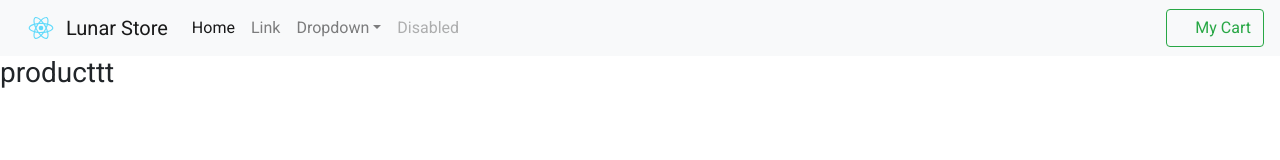
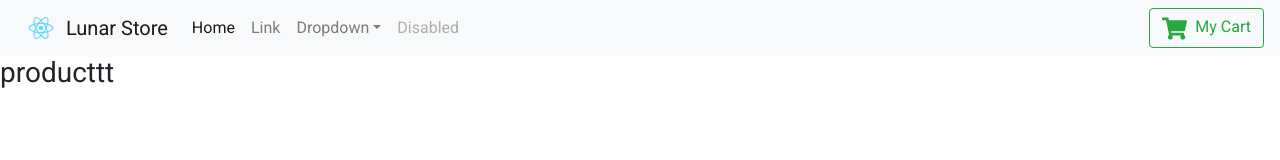
Before and after one commit to joshuaanrico/Lunar-Store, a React (Create React App) app in the folder lunar-store/: page / in a window 1280 px wide. Shown: the top 160 px of the page. Built offline with nearby package versions, Linux system fonts and the light colour scheme.

Commit message:
Fix Icons

```diff
--- a/lunar-store/package.json
+++ b/lunar-store/package.json
@@ -3,6 +3,8 @@
   "version": "0.1.0",
   "private": true,
   "dependencies": {
+    "@fortawesome/free-solid-svg-icons": "^5.13.0",
+    "@fortawesome/react-fontawesome": "^0.1.9",
     "@testing-library/jest-dom": "^4.2.4",
     "@testing-library/react": "^9.5.0",
     "@testing-library/user-event": "^7.2.1",
@@ -11,6 +13,7 @@
     "react": "^16.13.1",
     "react-bootstrap": "^1.0.1",
     "react-dom": "^16.13.1",
+    "react-icons": "^3.10.0",
     "react-router-dom": "^5.2.0",
     "react-scripts": "3.4.1"
   },
--- a/lunar-store/src/App.js
+++ b/lunar-store/src/App.js
@@ -8,6 +8,8 @@ import ProductList from './components/ProductList';
 import Details from './components/Details';
 import Cart from './components/Cart';
 import Default from './components/Default';
+
+
 
 class App extends Component {
   render() {
--- a/lunar-store/src/components/Navbar.js
+++ b/lunar-store/src/components/Navbar.js
@@ -1,7 +1,8 @@
 import React, { Component } from 'react';
 import {Link} from 'react-router-dom';
-import logo from '../logo.svg'
-import 'font-awesome/css/font-awesome.min.css';
+import logo from '../logo.svg';
+
+import { FaShoppingCart } from 'react-icons/fa';
 
 export default class Navbar extends Component {
 	render() {
@@ -44,7 +45,7 @@ export default class Navbar extends Component {
 
 			    {/* Navbar yg kanan */}
 				<a href="/Cart" class="btn btn-outline-success my-2 my-sm-0">
-					<i className="fas fa-cart-plus" /> My Cart
+						<FaShoppingCart size={25}></FaShoppingCart>&nbsp; My Cart
 				</a>
 
 			  </div>
```
Also changed, not shown: 1 other file (tests, documents, lock files or other folders).
